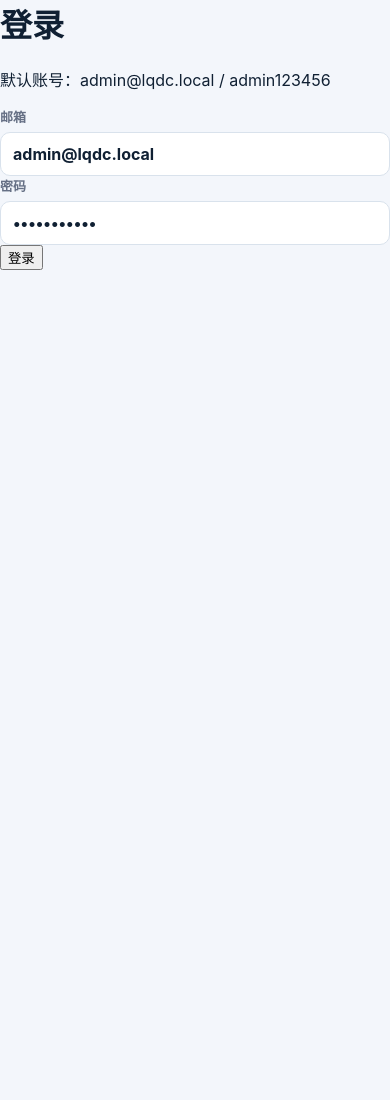
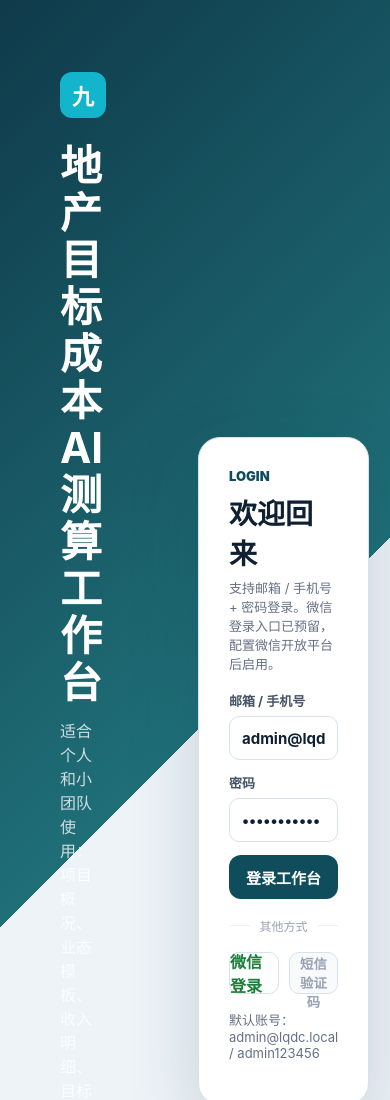
Before and after one commit to miaobin19921114-lgtm/lqdc-target-cost-system, a Next.js app: page /login in a window 390 px wide. Shown: the top 1100 px of the page. Before the commit the page ends 844 px from the top, so only its background shows below. Built offline with nearby package versions, Linux system fonts and the light colour scheme.

Commit message:
beautify login page with phone and wechat options

```diff
--- a/app/login/page.tsx
+++ b/app/login/page.tsx
@@ -1,19 +1,36 @@
-export default function LoginPage() {
+import Link from 'next/link';
+
+export default function LoginPage({ searchParams }: { searchParams?: { error?: string; wechat?: string } }) {
   return (
-    <main className="min-h-screen flex items-center justify-center p-6">
-      <form action="/api/auth/login" method="post" className="w-full max-w-md bg-white rounded-2xl shadow-sm border p-8 space-y-4">
-        <h1 className="text-2xl font-bold">登录</h1>
-        <p className="text-sm text-gray-500">默认账号：admin@lqdc.local / admin123456</p>
-        <label className="block space-y-1">
-          <span className="text-sm">邮箱</span>
-          <input name="email" type="email" defaultValue="admin@lqdc.local" className="w-full" />
-        </label>
-        <label className="block space-y-1">
-          <span className="text-sm">密码</span>
-          <input name="password" type="password" defaultValue="admin123456" className="w-full" />
-        </label>
-        <button className="w-full rounded-lg bg-brand text-white py-3">登录</button>
-      </form>
+    <main style={{ minHeight: '100vh', display: 'grid', gridTemplateColumns: '1.05fr .95fr', background: 'linear-gradient(135deg,#0f3a4a 0%,#1f6f78 48%,#eef3f8 48%,#eef3f8 100%)' }}>
+      <section style={{ color: '#fff', padding: '72px 60px', display: 'flex', flexDirection: 'column', justifyContent: 'center' }}>
+        <div style={{ width: 46, height: 46, borderRadius: 12, background: '#12b5cb', display: 'flex', alignItems: 'center', justifyContent: 'center', fontWeight: 900, fontSize: 22 }}>九</div>
+        <h1 style={{ fontSize: 42, lineHeight: 1.12, margin: '24px 0 12px' }}>地产目标成本<br />AI 测算工作台</h1>
+        <p style={{ maxWidth: 520, color: 'rgba(255,255,255,.78)', fontSize: 16 }}>适合个人和小团队使用：项目概况、业态模板、收入明细、目标成本、税金分摊一套流程打通。</p>
+        <div style={{ display: 'grid', gridTemplateColumns: 'repeat(3, minmax(0,1fr))', gap: 12, maxWidth: 560, marginTop: 34 }}>
+          {['模板驱动', '项目快照', '多人协作'].map((item) => <div key={item} style={{ border: '1px solid rgba(255,255,255,.22)', borderRadius: 14, padding: 14, background: 'rgba(255,255,255,.08)' }}>{item}</div>)}
+        </div>
+      </section>
+      <section style={{ display: 'flex', alignItems: 'center', justifyContent: 'center', padding: 32 }}>
+        <div style={{ width: '100%', maxWidth: 430, background: '#fff', border: '1px solid #d9e2ec', borderRadius: 22, boxShadow: '0 24px 70px rgba(15,58,74,.18)', padding: 30 }}>
+          <p style={{ margin: 0, color: '#0f4c5c', fontWeight: 900, fontSize: 13 }}>LOGIN</p>
+          <h2 style={{ margin: '8px 0 6px', fontSize: 28 }}>欢迎回来</h2>
+          <p className="meta" style={{ marginBottom: 18 }}>支持邮箱 / 手机号 + 密码登录。微信登录入口已预留，配置微信开放平台后启用。</p>
+          {searchParams?.error ? <div style={{ background: '#fff5f5', border: '1px solid #ffc9c9', color: '#c92a2a', borderRadius: 10, padding: 10, marginBottom: 12 }}>账号或密码不正确。</div> : null}
+          {searchParams?.wechat === 'unconfigured' ? <div style={{ background: '#fff7e6', border: '1px solid #ffd8a8', color: '#9a5b00', borderRadius: 10, padding: 10, marginBottom: 12 }}>微信登录尚未配置 AppID / 回调地址，暂时不可用。</div> : null}
+          <form action="/api/auth/login" method="post" style={{ display: 'flex', flexDirection: 'column', gap: 13 }}>
+            <label style={{ display: 'flex', flexDirection: 'column', gap: 6, fontSize: 13, color: '#475467' }}>邮箱 / 手机号<input name="identifier" placeholder="admin@lqdc.local 或手机号" defaultValue="admin@lqdc.local" required style={{ height: 42, border: '1px solid #d9e2ec', borderRadius: 10, padding: '0 12px', fontSize: 15 }} /></label>
+            <label style={{ display: 'flex', flexDirection: 'column', gap: 6, fontSize: 13, color: '#475467' }}>密码<input name="password" type="password" placeholder="请输入密码" defaultValue="admin123456" required style={{ height: 42, border: '1px solid #d9e2ec', borderRadius: 10, padding: '0 12px', fontSize: 15 }} /></label>
+            <button style={{ height: 44, border: 0, borderRadius: 12, background: '#0f4c5c', color: '#fff', fontWeight: 900, fontSize: 15 }}>登录工作台</button>
+          </form>
+          <div style={{ display: 'flex', alignItems: 'center', gap: 10, margin: '18px 0', color: '#98a2b3', fontSize: 12 }}><span style={{ height: 1, background: '#eef2f6', flex: 1 }} />其他方式<span style={{ height: 1, background: '#eef2f6', flex: 1 }} /></div>
+          <div style={{ display: 'grid', gridTemplateColumns: '1fr 1fr', gap: 10 }}>
+            <Link href="/api/auth/wechat" style={{ height: 42, borderRadius: 10, border: '1px solid #d9e2ec', display: 'flex', alignItems: 'center', justifyContent: 'center', color: '#1b7f3a', fontWeight: 800 }}>微信登录</Link>
+            <button disabled style={{ height: 42, borderRadius: 10, border: '1px solid #d9e2ec', background: '#f8fafc', color: '#98a2b3', fontWeight: 800 }}>短信验证码</button>
+          </div>
+          <p className="meta" style={{ marginTop: 16 }}>默认账号：admin@lqdc.local / admin123456</p>
+        </div>
+      </section>
     </main>
   );
 }
```
